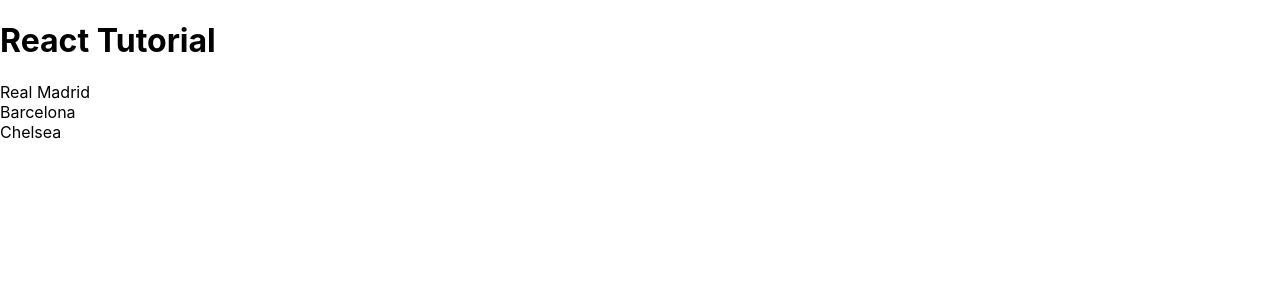
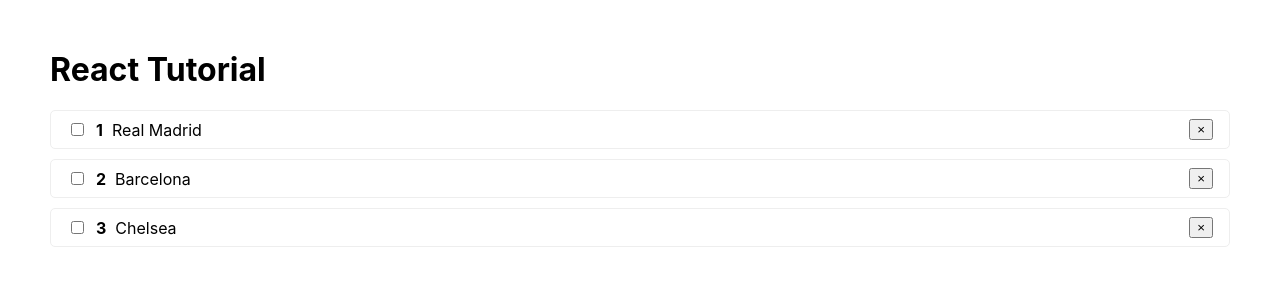
Before and after one commit to asilbek2706/react-tutorial, a React (Create React App) app: page / in a window 1280 px wide. Shown: the top 300 px of the page. Built offline with nearby package versions, Linux system fonts and the light colour scheme.

Commit message:
feat: Todo table is created

```diff
--- a/package.json
+++ b/package.json
@@ -7,6 +7,7 @@
     "@testing-library/jest-dom": "^6.9.1",
     "@testing-library/react": "^16.3.2",
     "@testing-library/user-event": "^13.5.0",
+    "prop-types": "^15.8.1",
     "react": "^19.2.4",
     "react-dom": "^19.2.4",
     "react-scripts": "5.0.1",
--- a/src/App.js
+++ b/src/App.js
@@ -1,15 +1,24 @@
 import TodoList from './Todo/TodoList';
 
 function App() {
-    const todos = [
+    let todos = [
         { id: 1, completed: false, title: 'Real Madrid' },
         { id: 2, completed: false, title: 'Barcelona' },
         { id: 3, completed: false, title: 'Chelsea' },
     ];
+
+    function toggleTodo(id) {
+        todos = todos.map((todo) => {
+            if (todo.id === id) {
+                todo.completed = !todo.completed;
+            }
+        });
+    }
+
     return (
         <div className='App'>
             <h1>React Tutorial</h1>
-            <TodoList todos={todos} />
+            <TodoList todos={todos} onToggle={toggleTodo} />
         </div>
     );
 }
--- /dev/null
+++ b/src/Todo/Todo.css
@@ -0,0 +1,9 @@
+.li-item {
+    display: flex;
+    justify-content: space-between;
+    align-items: center;
+    padding: 8px 16px;
+    border: 1px solid #eee;
+    border-radius: 5px;
+    margin-bottom: 10px;
+}
--- a/src/Todo/TodoItem.js
+++ b/src/Todo/TodoItem.js
@@ -1,3 +1,23 @@
-export default function TodoItem({ todo }) {
-    return <li>{todo.title}</li>;
+import PropTypes from 'prop-types';
+
+import './Todo.css';
+
+function TodoItem({ todo, index, onChange }) {
+    return (
+        <li className={'li-item'}>
+            <span>
+                <input type={'checkbox'} onChange={() => onChange(todo.id)} /> &nbsp;
+                <b>{index + 1}</b> &nbsp;
+                {todo.title}
+            </span>
+            <button> &times; </button>
+        </li>
+    );
 }
+
+TodoItem.propTypes = {
+    todo: PropTypes.object.isRequired,
+    index: PropTypes.number.isRequired,
+};
+
+export default TodoItem;
--- a/src/Todo/TodoList.js
+++ b/src/Todo/TodoList.js
@@ -1,17 +1,27 @@
 import TodoItem from './TodoItem';
+import PropTypes from 'prop-types';
 
-export default function TodoList(props) {
+function TodoList(props) {
     const listStyle = {
         ul: {
-            listStyleType: 'none',
+            listStyle: 'none',
             padding: 0,
         },
     };
     return (
         <ul style={listStyle.ul}>
-            {props.todos.map((todo) => {
-                return <TodoItem todo={todo} key={todo.id} />;
+            {props.todos.map((todo, index) => {
+                return (
+                    <TodoItem todo={todo} key={todo.id} index={index} onChange={props.onToggle} />
+                );
             })}
         </ul>
     );
 }
+
+TodoList.propTypes = {
+    todos: PropTypes.arrayOf(PropTypes.object.isRequired),
+    onToggle: PropTypes.func.isRequired,
+};
+
+export default TodoList;
--- a/src/index.css
+++ b/src/index.css
@@ -11,6 +11,6 @@
     font-family: source-code-pro, Menlo, Monaco, Consolas, 'Courier New', monospace;
 }
 
-.wrapper {
+.App {
     margin: 50px;
 }
```
Also changed, not shown: 1 other file (tests, documents, lock files or other folders).
